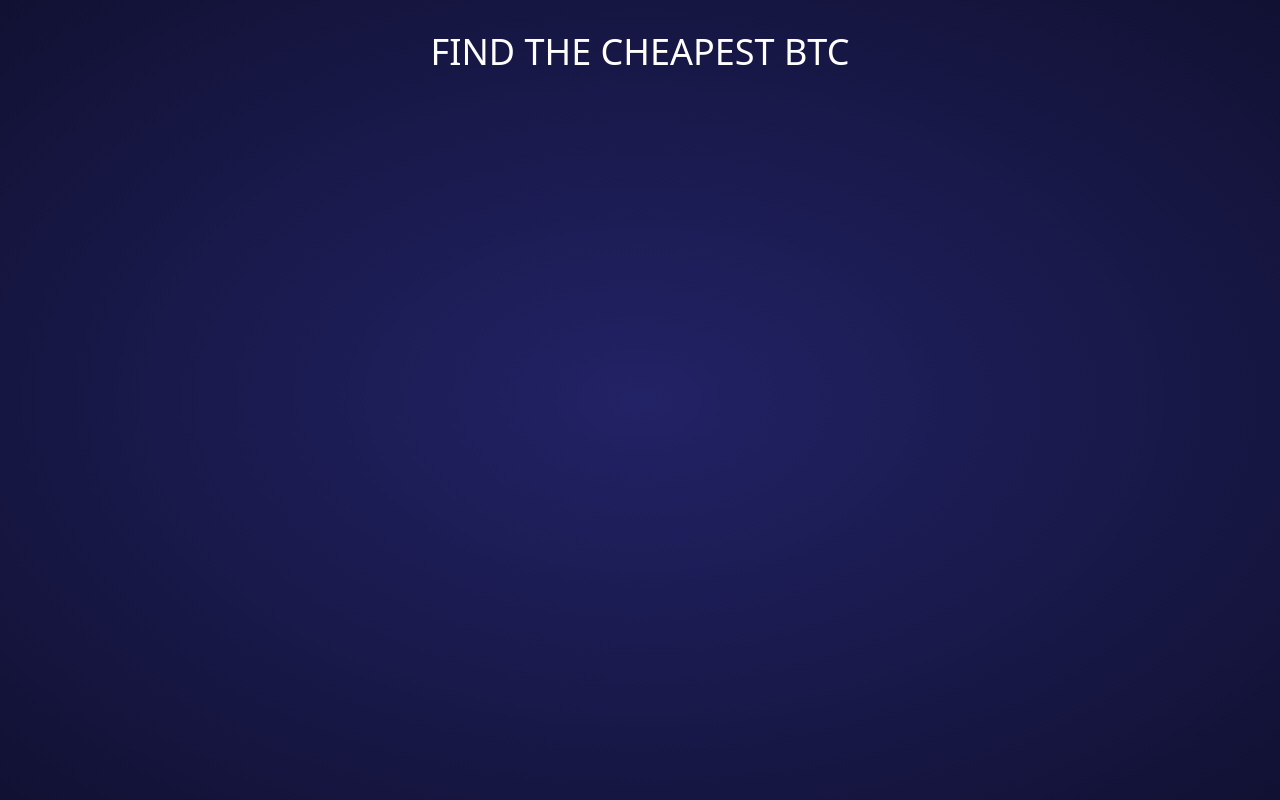
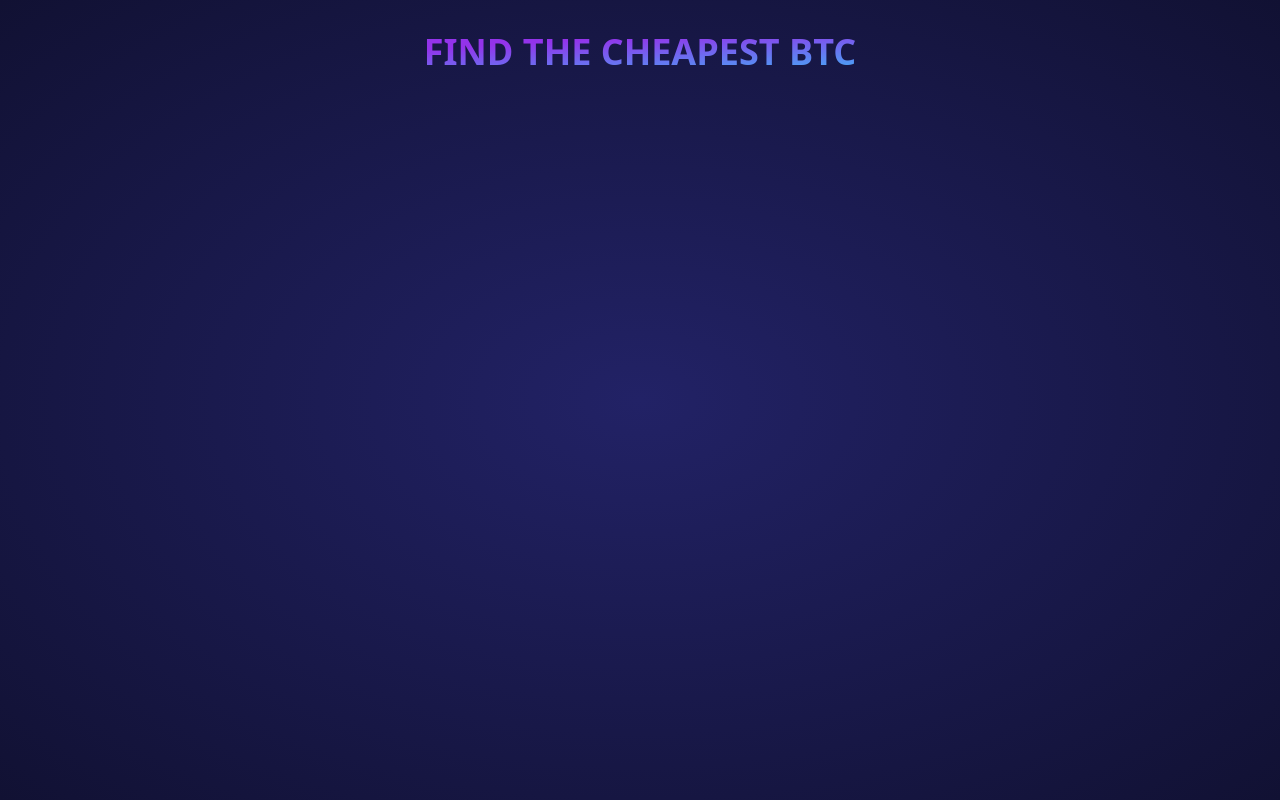
Before and after one commit to Dev-Michoma/Btc-App, a React (Vite) app: page / in a window 1280 px wide. Built offline with nearby package versions, Linux system fonts and the light colour scheme.

Commit message:
Iterations

```diff
--- a/src/App.tsx
+++ b/src/App.tsx
@@ -1,11 +1,17 @@
 
+// import { useState } from 'react'
 import './index.css'
 
 
 function App() {
+
   return (
   <main className='max-w-2xl mx-auto px-4 py-8' >
-      <h1 className='uppercase text-4xl text-center'> Find the Cheapest BTC</h1>
+      <h1 className='uppercase text-4xl text-center font-bold bg-gradient-to-br from-purple-600
+      bg-clip-text text-transparent to-sky-400 from-30%'>
+        Find the Cheapest BTC</h1>
+
+
   </main>
   )
 }
--- a/src/Input.tsx
+++ b/src/Input.tsx
@@ -1,8 +1,8 @@
-function App() {
+import { useState } from "react";
+export default function Input(){
 
-    return (
-
-   <div>Test</div>
-
-    )
-  }
+    const [amount ,setAmount] = useState('');
+    return(
+        <input type="text" value={amount} onChange={e => setAmount(e.target.value)}/>
+    );
+}
```
